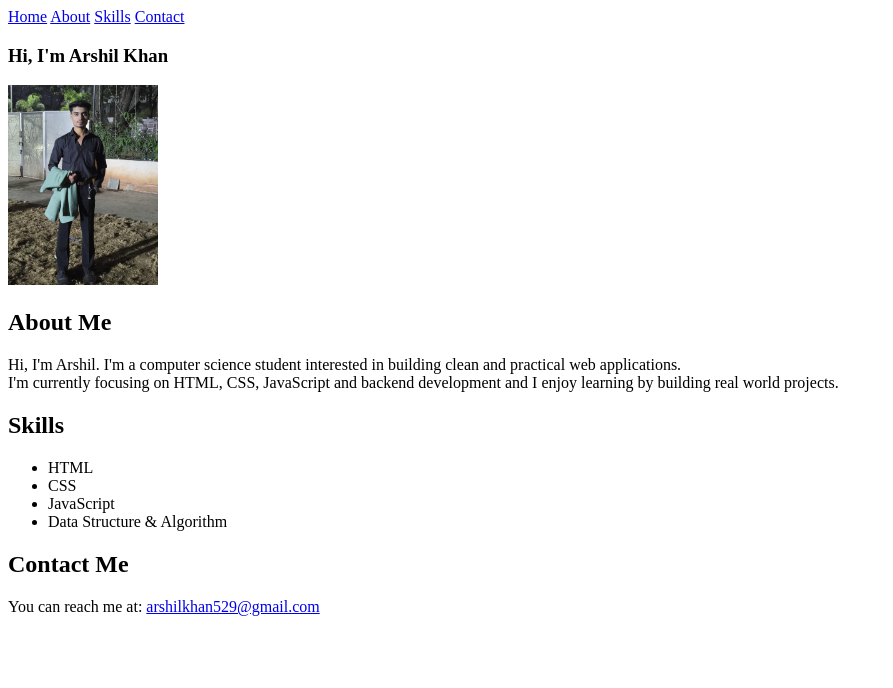
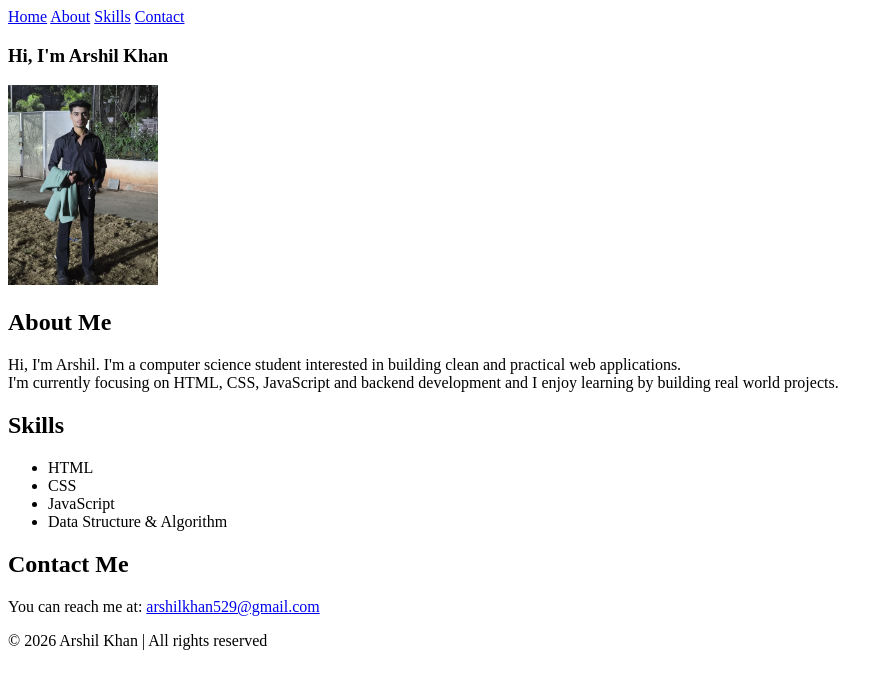
Before and after one commit to ArshilKhan09/Task-1, a plain HTML site: page index.html in a window 1280 px wide. Shown: the whole page, without its empty margins (0-893 px from the left). Drawn offline with Linux system fonts and the light colour scheme.

Commit message:
Add Footer Section

```diff
--- a/index.html
+++ b/index.html
@@ -40,6 +40,12 @@
             <section id="contact">
                 <h2>Contact Me</h2>
                 <p>You can reach me at: <a href="mailto:arshilkhan529@gmail.com">arshilkhan529@gmail.com</a></p>
+            </section>
+
         </main>
+
+        <footer>
+            <p>&copy; 2026 Arshil Khan | All rights reserved</p>
+        </footer>
     </body>
 </html>
```
